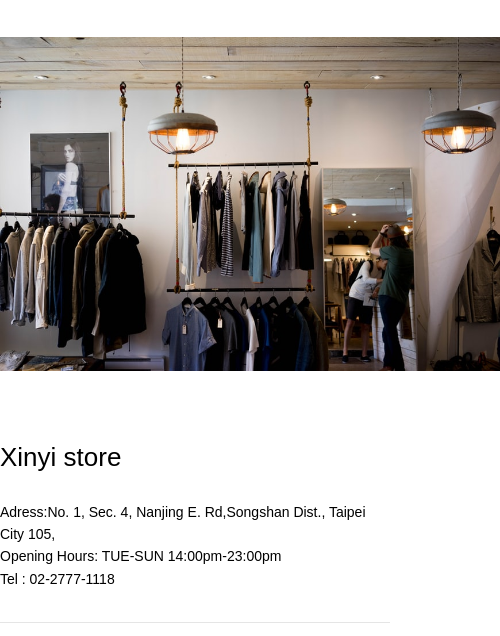
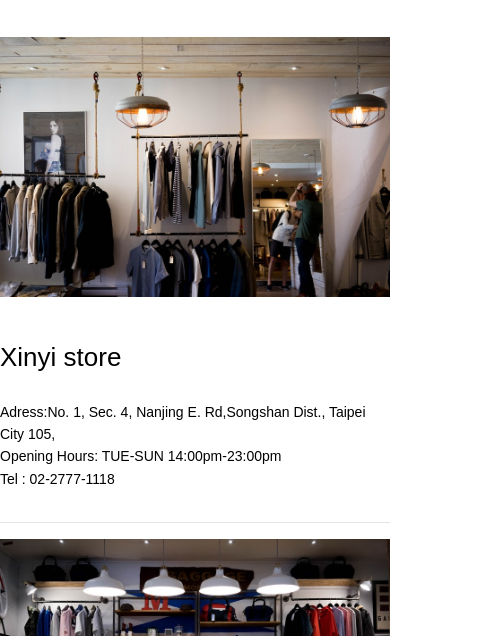
Before and after one commit to Marz917/TFD_03, a plain HTML site: page storeplace.html in a window 390 px wide. Shown: the part 151-787 px from the top of the page, 500 px wide, since content can reach past the window. Drawn offline with nearby package versions, Linux system fonts and the light colour scheme.

Commit message:
修改storeplace

```diff
--- a/css/store.css
+++ b/css/store.css
@@ -122,12 +122,20 @@
     max-width: 100%;
   }
 
+  .pic{
+    max-width: 100%;
+    margin: 0;
+    padding: 0;
+    display: block;
+    height: 300px;
+   }
+
 
 
   .main{
     float: none;
     max-width: 100%;
-    width: 375px;
+    /* width: 375px;  */
     display:flex;
     flex-direction: column;
 
@@ -136,6 +144,7 @@
   }
 
   .right1{
+
     margin: 0;
     padding: 0;
     text-align: center;
```
